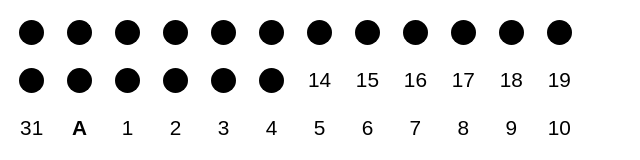
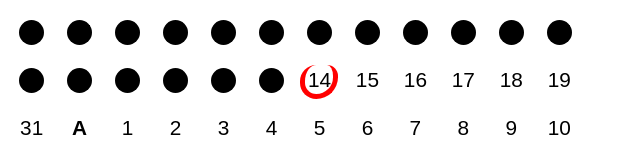
Before and after one commit to wileam/meow-calander, a website: page time_lapse/index.html in a window 1280 px wide. Shown: the part 626-786 px from the top of the page, 597-1237 px from the left. Drawn offline with nearby package versions, Linux system fonts and the light colour scheme.

Commit message:
add today style, add credit

```diff
--- a/time_lapse/css/index.css
+++ b/time_lapse/css/index.css
@@ -14,7 +14,7 @@ body {
   padding: 3rem;
   position: relative;
   font-family: var(--font-serif);
-  border: 5px #EEE5BF solid;
+  border: 5px #eee5bf solid;
 }
 
 .cal-header {
@@ -30,7 +30,8 @@ body {
   margin-bottom: 1.5rem;
 }
 
-.cal-month, .cal-day {
+.cal-month,
+.cal-day {
   font-family: var(--font-sans);
   margin: 0.7rem;
   padding: 0.3rem;
@@ -57,6 +58,32 @@ body {
   font-size: 0.8rem;
 }
 
+.today {
+  position: relative;
+  background-color: #fff;
+}
+.today:after {
+  border: 0.25em solid red;
+  border-top: none;
+  border-radius: 1.5em 1em 2em 1.5em;
+  bottom: -0.3em;
+  content: "";
+  left: -0.3em;
+  position: absolute;
+  right: -0.3em;
+  top: -0.1em;
+}
+.today:before {
+  border-radius: 0.5em;
+  content: "";
+  height: 1em;
+  left: 0;
+  position: absolute;
+  top: -0.3em;
+  transform: rotate(-10deg);
+  width: 2em;
+}
+
 @media (max-width: 480px) {
   html {
     font-size: 10px;
@@ -72,7 +99,8 @@ body {
     margin-bottom: 20px;
   }
 
-  .cal-month, .cal-day {
+  .cal-month,
+  .cal-day {
     margin: 5px;
     padding: 3px;
   }
--- a/time_lapse/index.html
+++ b/time_lapse/index.html
@@ -2,10 +2,16 @@
 <html lang="en">
   <head>
     <meta charset="UTF-8" />
-    <meta name="viewport" content="width=device-width, initial-scale=1.0, user-scalable=no" />
+    <meta
+      name="viewport"
+      content="width=device-width, initial-scale=1.0, user-scalable=no"
+    />
     <meta http-equiv="X-UA-Compatible" content="ie=edge" />
     <title>Time Lapse Calendar - 2019</title>
-    <link rel="stylesheet" href="https://cdnjs.cloudflare.com/ajax/libs/normalize/8.0.1/normalize.min.css">
+    <link
+      rel="stylesheet"
+      href="https://cdnjs.cloudflare.com/ajax/libs/normalize/8.0.1/normalize.min.css"
+    />
     <link rel="stylesheet" href="./css/index.css" />
   </head>
   <body>
@@ -15,11 +21,10 @@
         <div>and</div>
         <div>nineteen</div>
       </div>
-      <div id="body" class="cal-body">
-
-      </div>
+      <div id="body" class="cal-body"></div>
       <div id="footer" class="cal-footer">
-        Inspired by Elekoo Calendar
+        Made by <a href="https://wileam.com/">Joanna Wu</a>, Inspired by
+        <a href="http://elekoo.com/">Elekoo</a> Calendar.
       </div>
     </div>
     <script src="./js/index.js"></script>
--- a/time_lapse/js/index.js
+++ b/time_lapse/js/index.js
@@ -29,6 +29,8 @@ function formatDay(month, day) {
     (today.getMonth() === month && today.getDate() > day)
   ) {
     className += " past";
+  } else if (today.getMonth() === month && today.getDate() === day) {
+    className += " today";
   }
   return `<div class="${className}">${day}</div>`;
 }
```
